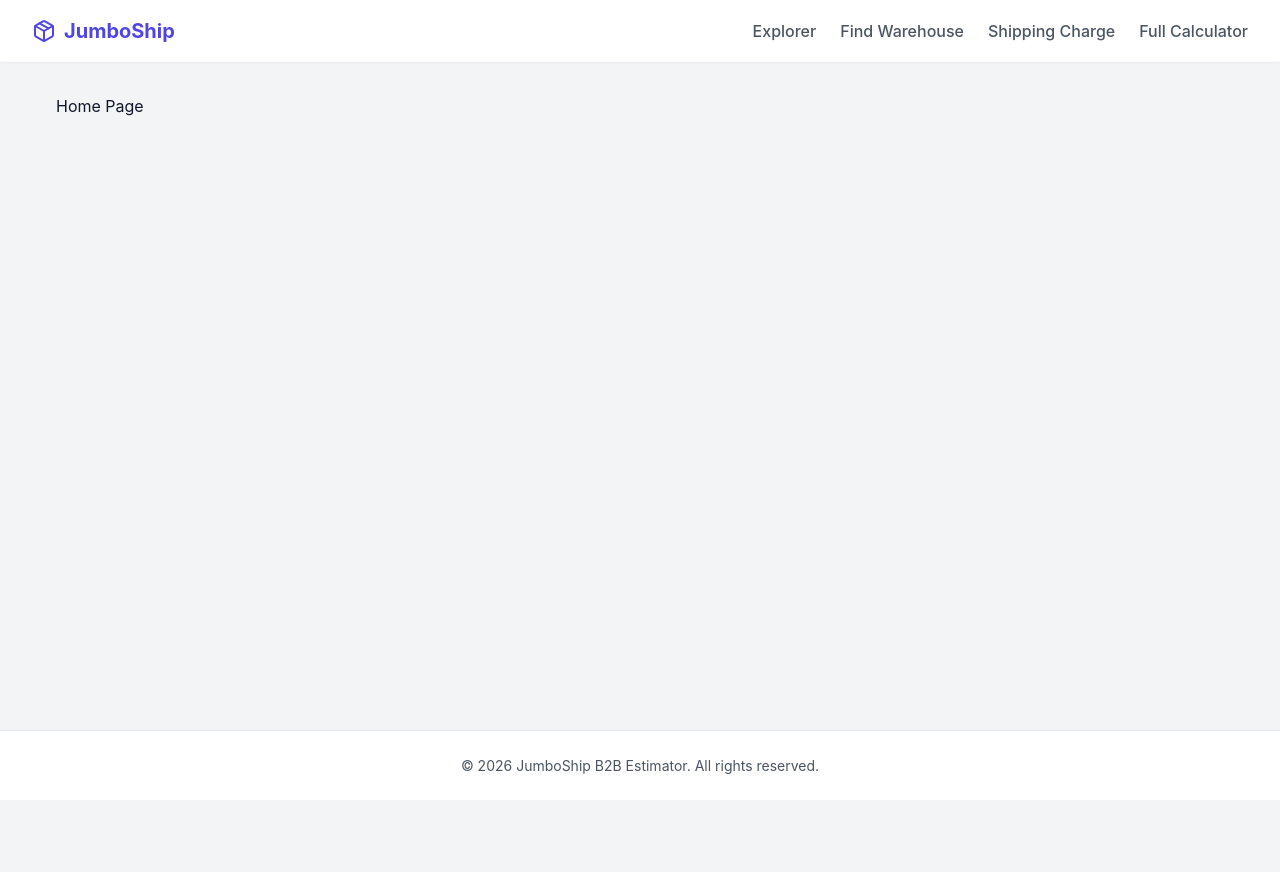
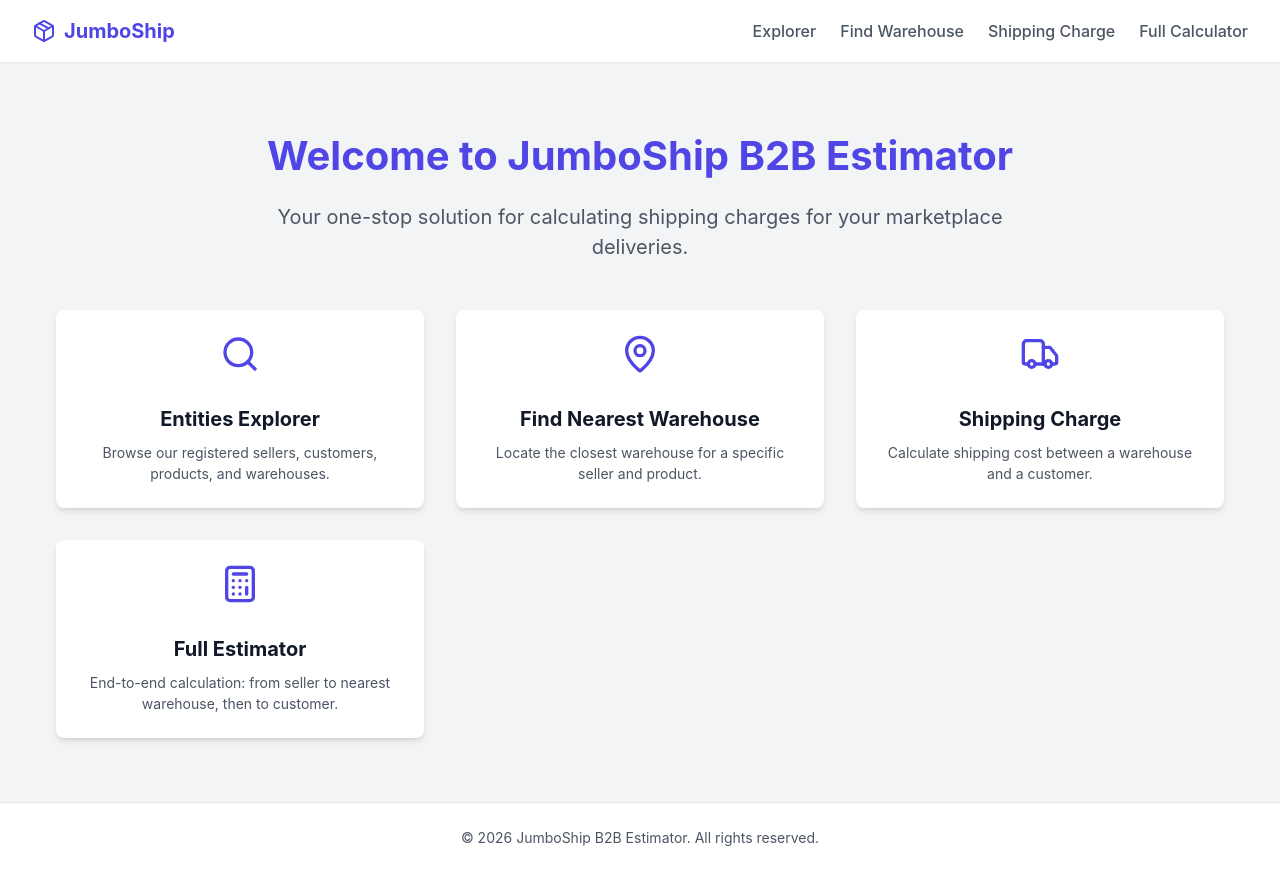
Before and after one commit to Siddharth-Nama/jumbotail_assessment, a React app in the folder frontend/: page / in a window 1280 px wide. Before the commit the page ends 800 px from the top, so only its background shows below. Built offline with nearby package versions, Linux system fonts and the light colour scheme; the HTML template or start-up script is replaced by a standard one.

Commit message:
T28: Create Home dashboard page with features grid and styling

```diff
--- a/frontend/src/App.jsx
+++ b/frontend/src/App.jsx
@@ -1,11 +1,12 @@
 import { Routes, Route } from 'react-router-dom';
 import Layout from './components/Layout';
+import Home from './pages/Home';
 
 function App() {
   return (
     <Routes>
       <Route path="/" element={<Layout />}>
-        <Route index element={<div>Home Page</div>} />
+        <Route index element={<Home />} />
         <Route path="nearest-warehouse" element={<div>Nearest Warehouse</div>} />
         <Route path="shipping-charge" element={<div>Shipping Charge</div>} />
         <Route path="calculator" element={<div>Estimator Calculator</div>} />
--- /dev/null
+++ b/frontend/src/home.css
@@ -0,0 +1,57 @@
+/* Append to index.css for Home page */
+.home-container {
+  display: flex;
+  flex-direction: column;
+  gap: 3rem;
+  padding: 2rem 0;
+}
+
+.home-header {
+  text-align: center;
+  max-width: 800px;
+  margin: 0 auto;
+}
+
+.home-header h1 {
+  font-size: 2.5rem;
+  color: var(--primary);
+  margin-bottom: 1rem;
+}
+
+.home-header p {
+  font-size: 1.25rem;
+  color: var(--text-secondary);
+}
+
+.features-grid {
+  display: grid;
+  grid-template-columns: repeat(auto-fit, minmax(280px, 1fr));
+  gap: 2rem;
+}
+
+.feature-card {
+  text-align: center;
+  transition: transform 0.2s, box-shadow 0.2s;
+  cursor: pointer;
+}
+
+.feature-card:hover {
+  transform: translateY(-5px);
+  box-shadow: 0 10px 15px -3px rgb(0 0 0 / 0.1), 0 4px 6px -4px rgb(0 0 0 / 0.1);
+  border-color: var(--primary);
+}
+
+.feature-icon {
+  color: var(--primary);
+  margin-bottom: 1.5rem;
+}
+
+.feature-card h3 {
+  font-size: 1.25rem;
+  margin-bottom: 0.5rem;
+}
+
+.feature-card p {
+  color: var(--text-secondary);
+  font-size: 0.875rem;
+}
--- /dev/null
+++ b/frontend/src/pages/Home.jsx
@@ -0,0 +1,42 @@
+import { Link } from 'react-router-dom';
+import { Truck, MapPin, Calculator, Search } from 'lucide-react';
+import '../home.css';
+
+const Home = () => {
+  return (
+    <div className="home-container">
+      <header className="home-header">
+        <h1>Welcome to JumboShip B2B Estimator</h1>
+        <p>Your one-stop solution for calculating shipping charges for your marketplace deliveries.</p>
+      </header>
+
+      <div className="features-grid">
+        <Link to="/explorer" className="card feature-card">
+          <Search size={40} className="feature-icon" />
+          <h3>Entities Explorer</h3>
+          <p>Browse our registered sellers, customers, products, and warehouses.</p>
+        </Link>
+
+        <Link to="/nearest-warehouse" className="card feature-card">
+          <MapPin size={40} className="feature-icon" />
+          <h3>Find Nearest Warehouse</h3>
+          <p>Locate the closest warehouse for a specific seller and product.</p>
+        </Link>
+
+        <Link to="/shipping-charge" className="card feature-card">
+          <Truck size={40} className="feature-icon" />
+          <h3>Shipping Charge</h3>
+          <p>Calculate shipping cost between a warehouse and a customer.</p>
+        </Link>
+
+        <Link to="/calculator" className="card feature-card">
+          <Calculator size={40} className="feature-icon" />
+          <h3>Full Estimator</h3>
+          <p>End-to-end calculation: from seller to nearest warehouse, then to customer.</p>
+        </Link>
+      </div>
+    </div>
+  );
+};
+
+export default Home;
```
